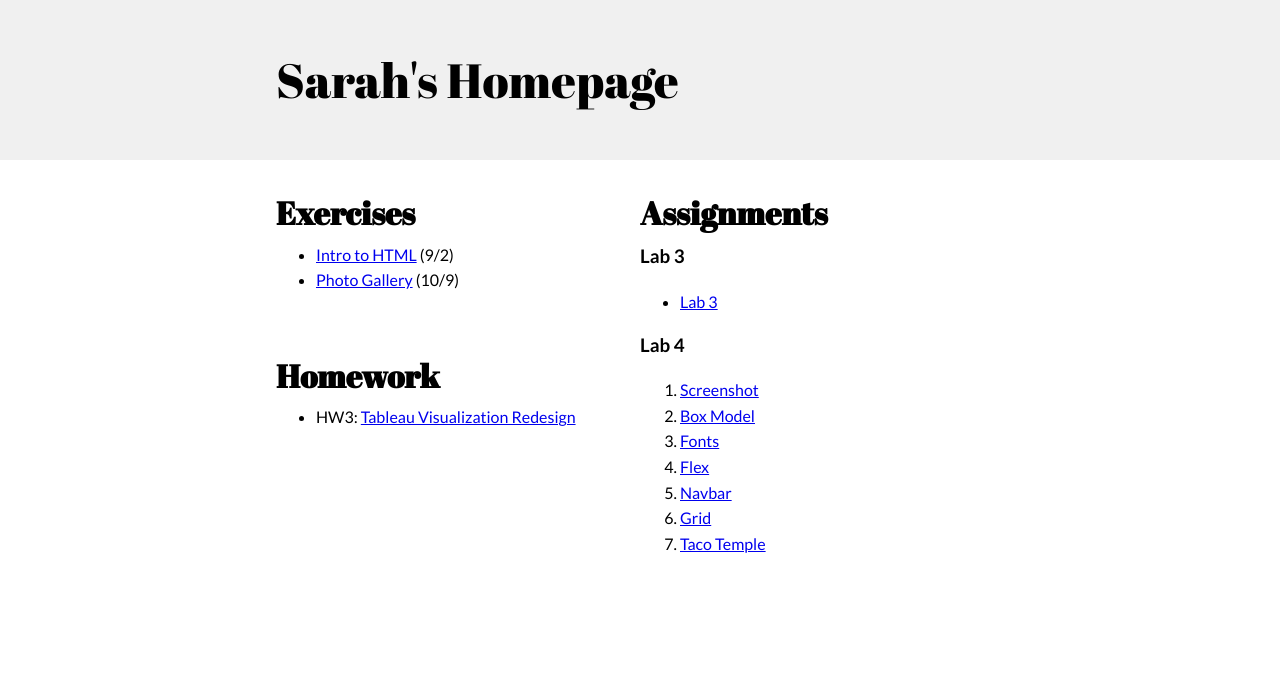
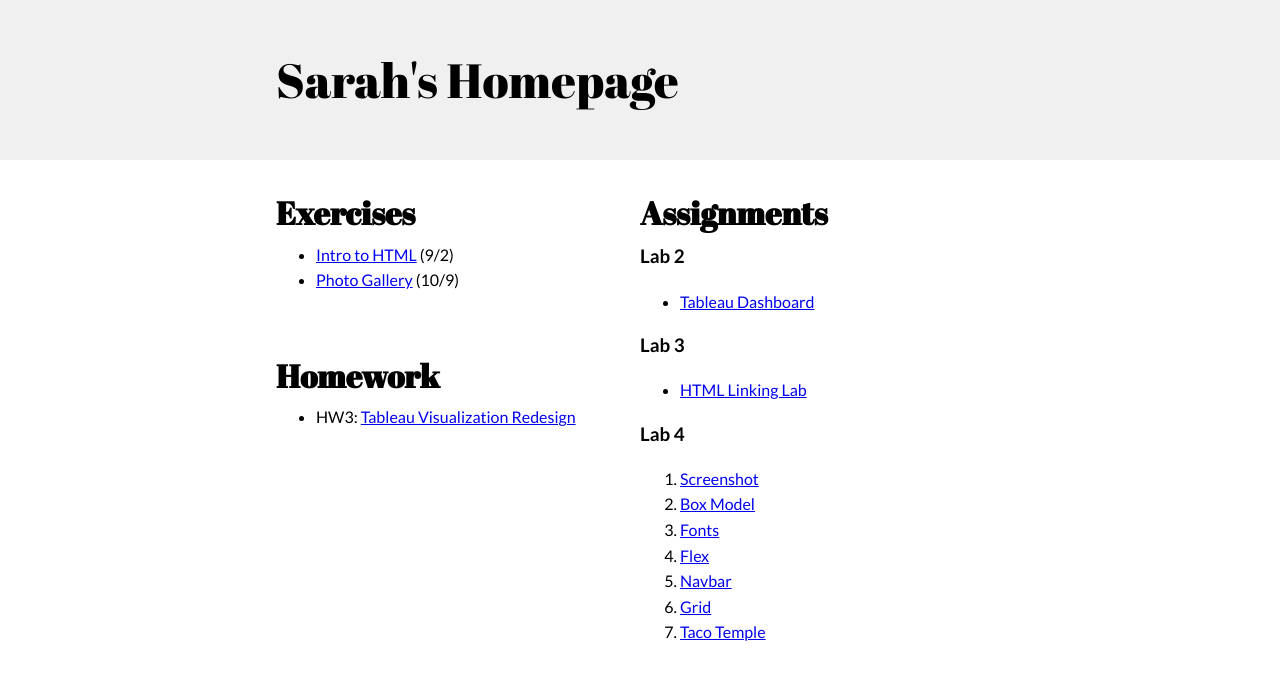
Before and after one commit to vanwars/mser521, a plain HTML site: page index.html in a window 1280 px wide. Drawn offline with Linux system fonts and the light colour scheme; a web font is replaced by a local one.

Commit message:
Added Tableau link

```diff
--- a/index.html
+++ b/index.html
@@ -41,10 +41,20 @@
       <!-- Assignments -->
       <section>
         <h2>Assignments</h2>
+        <h3>Lab 2</h3>
+        <ul>
+          <li>
+            <a
+              href="https://public.tableau.com/app/profile/vanwars/viz/shared/GBFY94N48"
+              target="_blank"
+              >Tableau Dashboard</a
+            >
+          </li>
+        </ul>
         <h3>Lab 3</h3>
         <ul>
           <li>
-            <a href="lab03/index.html">Lab 3</a>
+            <a href="lab03/index.html">HTML Linking Lab</a>
           </li>
         </ul>
         <h3>Lab 4</h3>
@@ -59,6 +69,5 @@
         </ol>
       </section>
     </main>
-
   </body>
 </html>
```
